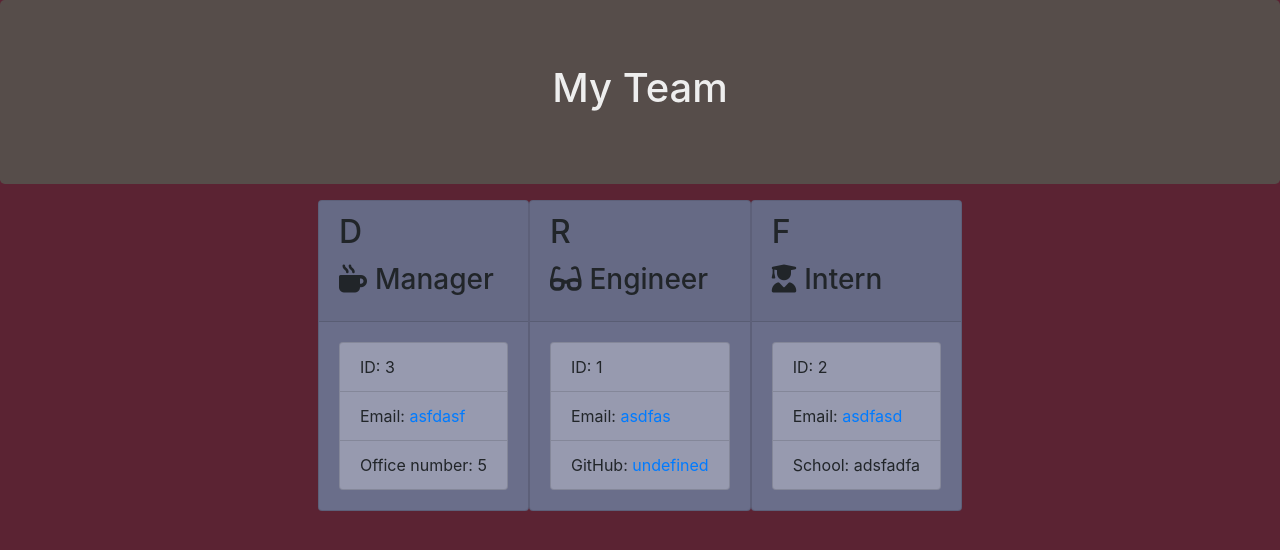
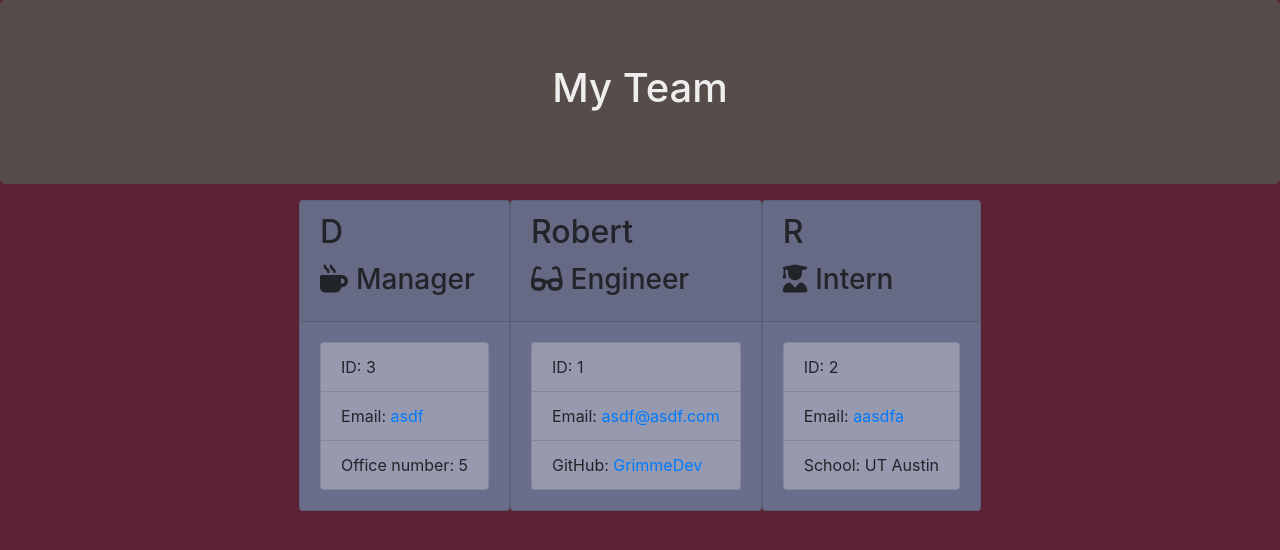
Before and after one commit to GrimmeDev/FSB-EmployeeSummary, a website: page output/team.html in a window 1280 px wide. Drawn offline with nearby package versions, Linux system fonts and the light colour scheme.

```diff
--- a/output/team.html
+++ b/output/team.html
@@ -31,35 +31,34 @@
     <div class="card-body">
         <ul class="list-group">
             <li class="list-group-item">ID: 3</li>
-                            <li class="list-group-item">Email: <a href="mailto:asfdasf">asfdasf</a></li>
+            <li class="list-group-item">Email: <a href="mailto:asdf">asdf</a></li>
             <li class="list-group-item">Office number: 5</li>
         </ul>
     </div>
 </div>
 <div class="card employee-card">
     <div class="card-header">
-                        <h2 class="card-title">R</h2>
+        <h2 class="card-title">Robert</h2>
         <h3 class="card-title"><i class="fas fa-glasses mr-2"></i>Engineer</h3>
     </div>
     <div class="card-body">
         <ul class="list-group">
             <li class="list-group-item">ID: 1</li>
-                            <li class="list-group-item">Email: <a href="mailto:asdfas">asdfas</a></li>
-                            <li class="list-group-item">GitHub: <a href="https://github.com/undefined" target="_blank"
-                                    rel="noopener noreferrer">undefined</a></li>
+            <li class="list-group-item">Email: <a href="mailto:asdf@asdf.com">asdf@asdf.com</a></li>
+            <li class="list-group-item">GitHub: <a href="https://github.com/GrimmeDev" target="_blank" rel="noopener noreferrer">GrimmeDev</a></li>
         </ul>
     </div>
 </div>
 <div class="card employee-card">
     <div class="card-header">
-                        <h2 class="card-title">F</h2>
+        <h2 class="card-title">R</h2>
         <h3 class="card-title"><i class="fas fa-user-graduate mr-2"></i>Intern</h3>
     </div>
     <div class="card-body">
         <ul class="list-group">
             <li class="list-group-item">ID: 2</li>
-                            <li class="list-group-item">Email: <a href="mailto:asdfasd">asdfasd</a></li>
-                            <li class="list-group-item">School: adsfadfa</li>
+            <li class="list-group-item">Email: <a href="mailto:aasdfa">aasdfa</a></li>
+            <li class="list-group-item">School: UT Austin</li>
         </ul>
     </div>
 </div>
```
Also changed, not shown: Assets/exampleOutput.png (added), Assets/exampleQuestions.png (added), README.md. Lines whose indentation alone changed are shown as unchanged.
